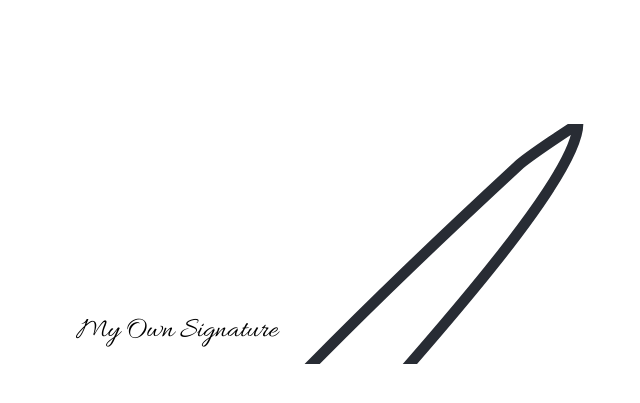
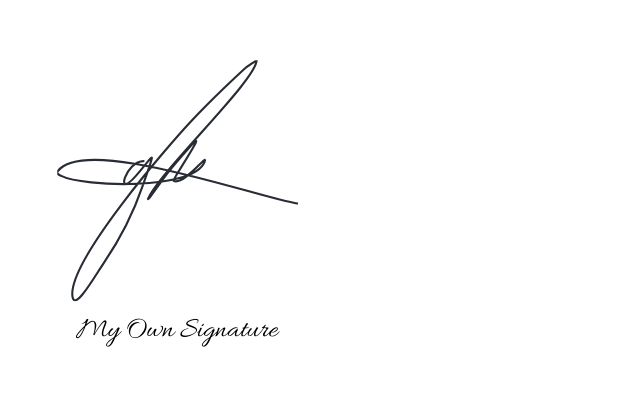
Before and after one commit to leegeunhyeok/signature, a React (Create React App) app: page / in a window 1280 px wide. Shown: the part 149-552 px from the top of the page, without its empty margins (463-1103 px from the left). Built offline with nearby package versions, Linux system fonts and the light colour scheme.

Commit message:
feat: svg scaling features

```diff
--- a/src/components/SVGLine.tsx
+++ b/src/components/SVGLine.tsx
@@ -12,14 +12,19 @@ function SVGLine({ progress, color, d }: SVGLineProps) {
   const boxRef = useRef<SVGSVGElement>(null);
   const lineRef = useRef<SVGPathElement>(null);
   const [length, setLength] = useState(0);
-  const [pathScale, setScale] = useState(1);
+  const [scale, setScale] = useState(1);
 
-  // Fit line path to SVG container
   const updateSizing = useCallback(() => {
-    if (!lineRef.current || !boxRef.current) return;
-    const boxWidth = boxRef.current.getBoundingClientRect().width;
-    const lineWidth = lineRef.current.getBBox().width;
-    setScale(boxWidth / lineWidth);
+    if (!boxRef.current) return;
+    const bbox = boxRef.current.getBBox();
+    // Update the width and height using the size of the contents
+    boxRef.current.setAttribute('width', (bbox.x + bbox.width + bbox.x).toString());
+    boxRef.current.setAttribute('height', (bbox.y + bbox.height + bbox.y).toString());
+
+    const targetWidth = document.body.offsetWidth * 0.5;
+    const targetHeight = document.body.offsetHeight * 0.3;
+
+    setScale(Math.max(1, Math.min(targetWidth / bbox.width, targetHeight / bbox.height)));
   }, []);
 
   useEffect(() => {
@@ -34,8 +39,8 @@ function SVGLine({ progress, color, d }: SVGLineProps) {
   }, [updateSizing]);
 
   return (
-    <SVGContainer ref={boxRef}>
-      <ScaleablePath
+    <ScaleableSVG ref={boxRef} scale={scale}>
+      <path
         fill="none"
         strokeWidth="1"
         strokeMiterlimit="0"
@@ -43,22 +48,17 @@ function SVGLine({ progress, color, d }: SVGLineProps) {
         strokeDasharray={`${length} ${length}`}
         strokeDashoffset={(length - length * (progress / 100)).toString()}
         stroke={color}
-        scale={pathScale}
         d={d}
         ref={lineRef}
       />
-    </SVGContainer>
+    </ScaleableSVG>
   );
 }
 
 export default SVGLine;
 
-const SVGContainer = styled.svg`
-  width: 100%;
-  height: 30vh;
-`;
-
-const ScaleablePath = styled.path<{ scale: number }>`
-  ${(props) => `transform: scale(${props.scale})`};
+const ScaleableSVG = styled.svg<{ scale: number }>`
+  transform: scale(${(props) => props.scale});
+  max-width: 100%;
   transition: transform 300ms;
 `;
--- a/src/index.tsx
+++ b/src/index.tsx
@@ -20,7 +20,6 @@ const GlobalStyle = createGlobalStyle`
 
   p {
     font-family: 'Allura', cursive;
-    font-size: 1.6rem;
   }
 
   code {
```
